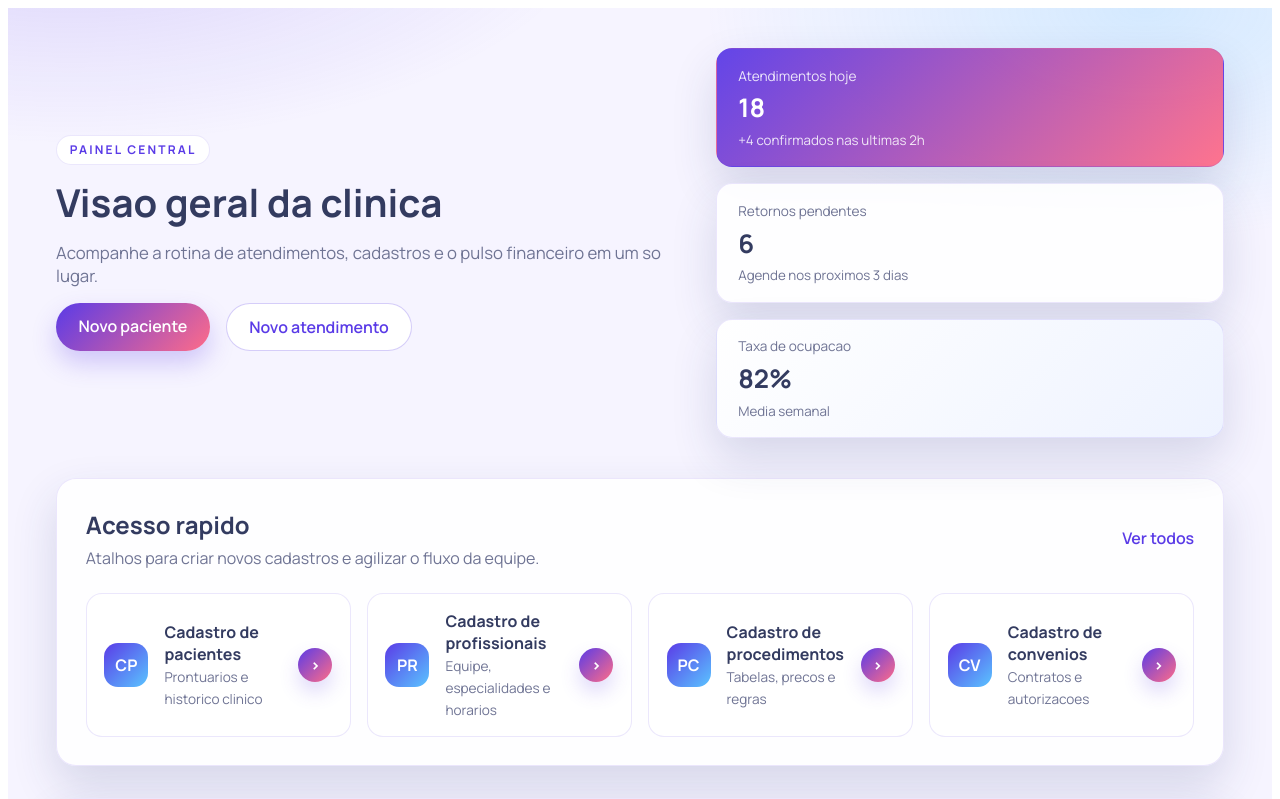
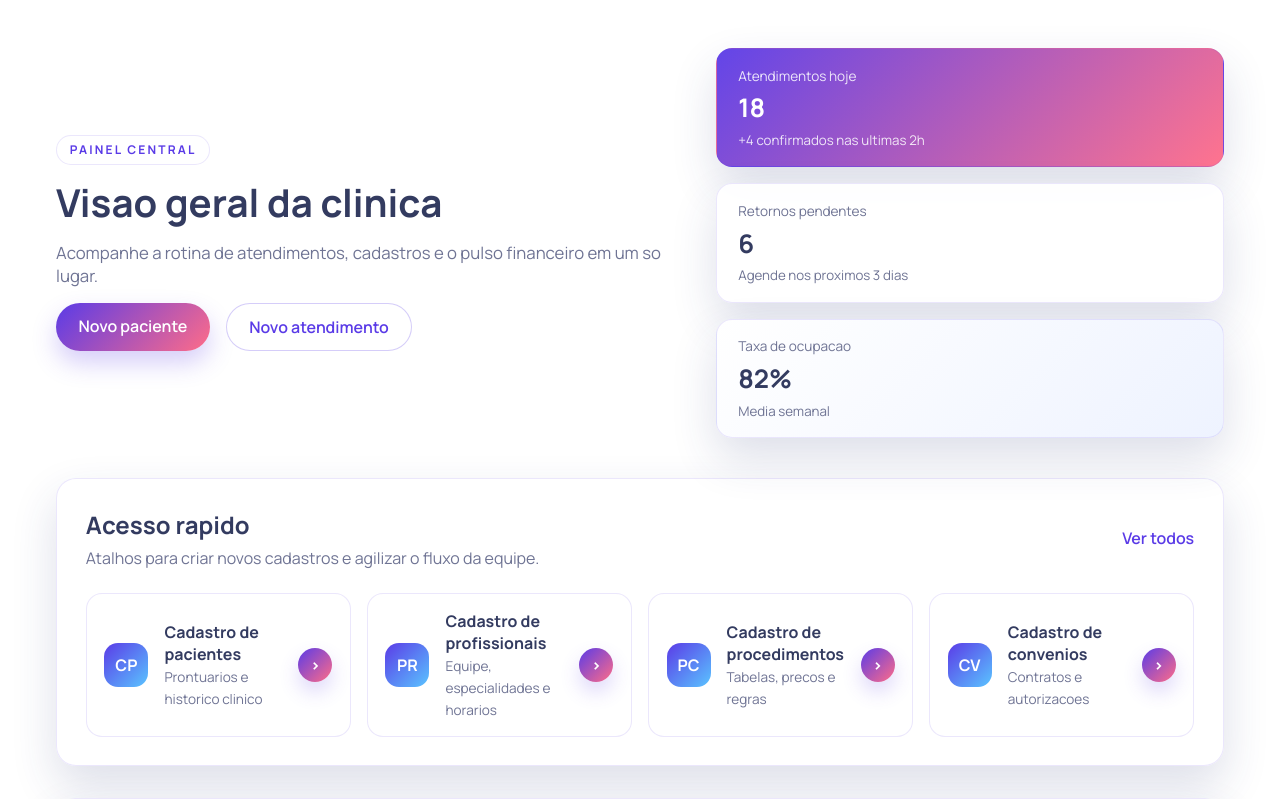
Before and after one commit to vyracare/vyracare-app-dashboard-mfe, an Angular app: page / in a window 1280 px wide. Shown: the top 799 px of the page. Built offline with nearby package versions, Linux system fonts and the light colour scheme.

Commit message:
feat: ajuste de background

```diff
--- a/src/app/app.scss
+++ b/src/app/app.scss
@@ -18,10 +18,6 @@
   color: var(--ink);
   min-height: 100vh;
   padding: 2.5rem 3rem 3rem;
-  background:
-    radial-gradient(900px 420px at 5% -10%, rgba(90, 59, 231, 0.2), transparent 60%),
-    radial-gradient(800px 420px at 90% 0%, rgba(90, 196, 255, 0.22), transparent 55%),
-    #f6f4ff;
 }
 
 @media (max-width: 1024px) {
```
